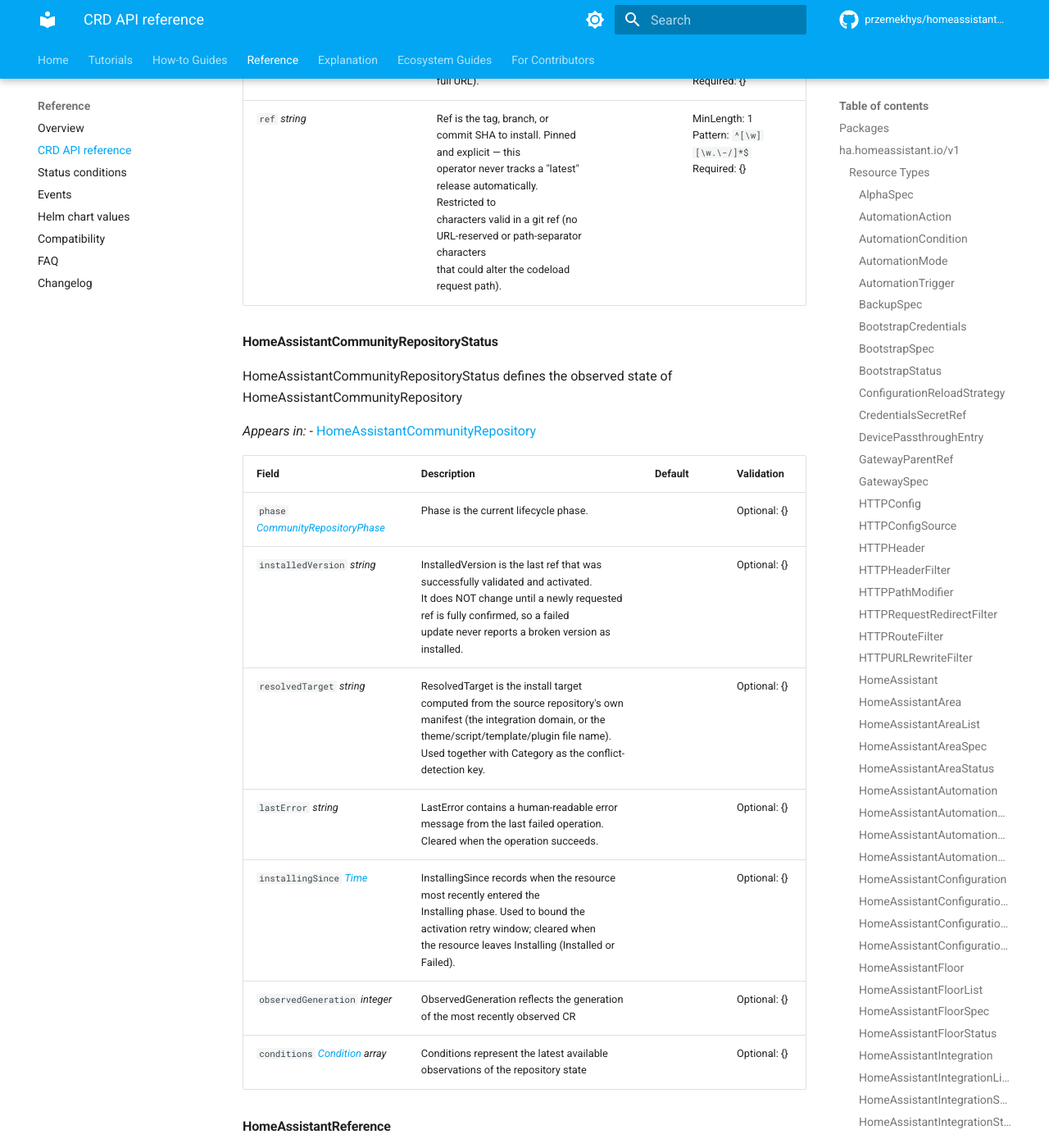
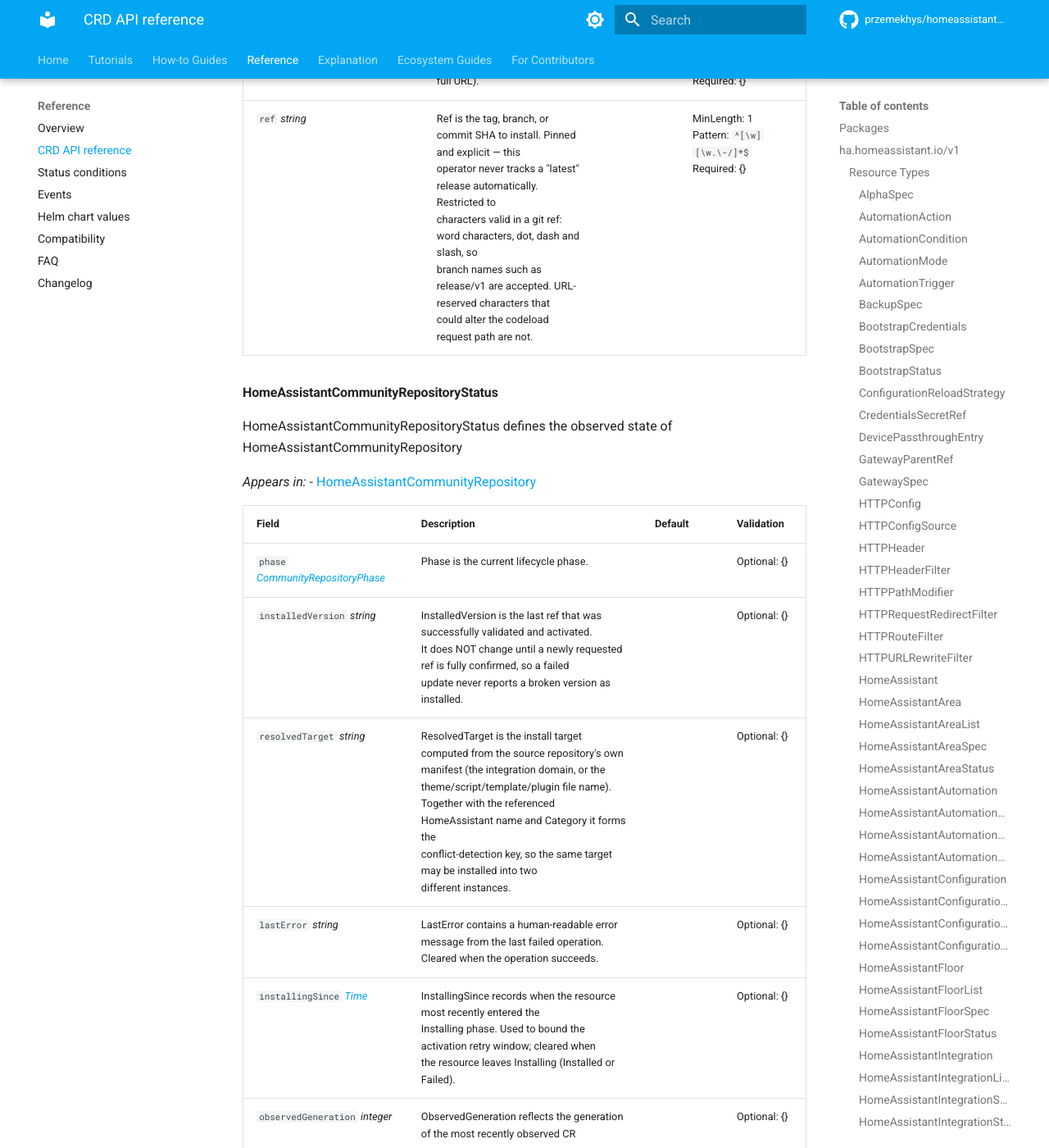
Before and after one commit to agdphd/homeassistant-operator, an MkDocs documentation site: the page built from docs/reference/api.md, in a window 1280 px wide and 1400 px high, scrolled down 51818 px. Shown: the whole window at 82% size. Built offline with MkDocs 1.6.1 and Material for MkDocs 9.7.7, drawn with Linux system fonts in a browser that asks for light colours; comment, search, counter and statistics services are not loaded.

Commit message:
docs(api): correct the community repository field descriptions

```diff
--- a/docs/reference/api.md
+++ b/docs/reference/api.md
@@ -1814,7 +1814,7 @@ _Appears in:_
 | `homeAssistantRef` _[HomeAssistantReference](#homeassistantreference)_ | HomeAssistantRef references the HomeAssistant instance to install this repository into |  | Required: \{\} <br /> |
 | `category` _[CommunityRepositoryCategory](#communityrepositorycategory)_ | Category is the HACS repository category. appdaemon and netdaemon are intentionally<br />not accepted here: they require a separate runtime this operator does not deploy. |  | Enum: [integration plugin theme python_script template] <br />Required: \{\} <br /> |
 | `repository` _string_ | Repository is the GitHub "owner/repo" shorthand (not a full URL). |  | Pattern: `^[\w.-]+/[\w.-]+$` <br />Required: \{\} <br /> |
-| `ref` _string_ | Ref is the tag, branch, or commit SHA to install. Pinned and explicit — this<br />operator never tracks a "latest" release automatically. Restricted to<br />characters valid in a git ref (no URL-reserved or path-separator characters<br />that could alter the codeload request path). |  | MinLength: 1 <br />Pattern: `^[\w][\w.\-/]*$` <br />Required: \{\} <br /> |
+| `ref` _string_ | Ref is the tag, branch, or commit SHA to install. Pinned and explicit — this<br />operator never tracks a "latest" release automatically. Restricted to<br />characters valid in a git ref: word characters, dot, dash and slash, so<br />branch names such as release/v1 are accepted. URL-reserved characters that<br />could alter the codeload request path are not. |  | MinLength: 1 <br />Pattern: `^[\w][\w.\-/]*$` <br />Required: \{\} <br /> |
 
 
 #### HomeAssistantCommunityRepositoryStatus
@@ -1832,7 +1832,7 @@ _Appears in:_
 | --- | --- | --- | --- |
 | `phase` _[CommunityRepositoryPhase](#communityrepositoryphase)_ | Phase is the current lifecycle phase. |  | Optional: \{\} <br /> |
 | `installedVersion` _string_ | InstalledVersion is the last ref that was successfully validated and activated.<br />It does NOT change until a newly requested ref is fully confirmed, so a failed<br />update never reports a broken version as installed. |  | Optional: \{\} <br /> |
-| `resolvedTarget` _string_ | ResolvedTarget is the install target computed from the source repository's own<br />manifest (the integration domain, or the theme/script/template/plugin file name).<br />Used together with Category as the conflict-detection key. |  | Optional: \{\} <br /> |
+| `resolvedTarget` _string_ | ResolvedTarget is the install target computed from the source repository's own<br />manifest (the integration domain, or the theme/script/template/plugin file name).<br />Together with the referenced HomeAssistant name and Category it forms the<br />conflict-detection key, so the same target may be installed into two<br />different instances. |  | Optional: \{\} <br /> |
 | `lastError` _string_ | LastError contains a human-readable error message from the last failed operation.<br />Cleared when the operation succeeds. |  | Optional: \{\} <br /> |
 | `installingSince` _[Time](https://kubernetes.io/docs/reference/generated/kubernetes-api/v/#time-v1-meta)_ | InstallingSince records when the resource most recently entered the<br />Installing phase. Used to bound the activation retry window; cleared when<br />the resource leaves Installing (Installed or Failed). |  | Optional: \{\} <br /> |
 | `observedGeneration` _integer_ | ObservedGeneration reflects the generation of the most recently observed CR |  | Optional: \{\} <br /> |
```
Also changed, not shown: 1 other file.
